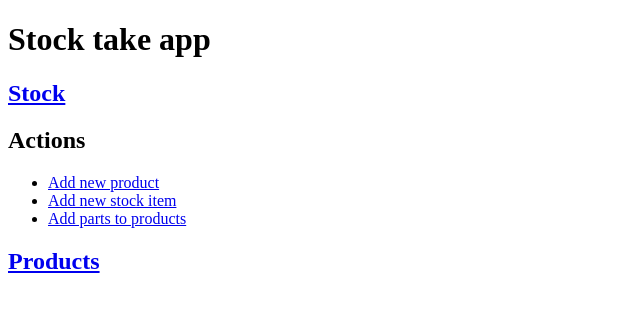
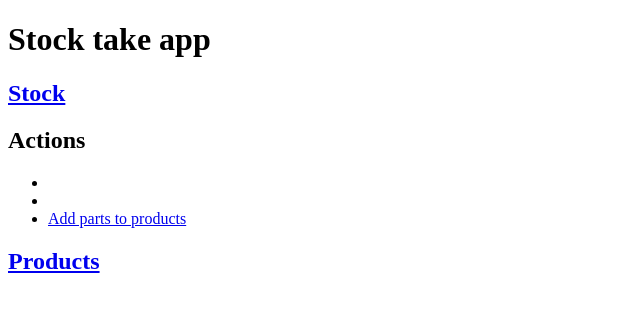
Before and after one commit to Ryan-B1yth/CLONE_stock_take_app, a Django app: page / in a window 1280 px wide. Shown: the top 312 px of the page, without its empty margins (0-640 px from the left). Run offline with Django 3.2, Linux system fonts and the light colour scheme.

Commit message:
Move add links to their respetive pages

```diff
--- a/stock_take/stock/templates/home.html
+++ b/stock_take/stock/templates/home.html
@@ -15,10 +15,10 @@
     <h2>Actions</h2>
     <ul>
         <li>
-            <a href="{% url 'add_new_product' %}">Add new product</a>
+
         </li>
         <li>
-            <a href="{% url 'add_new_stock_part' %}">Add new stock item</a>
+
         </li>
         <li>
             <a href="{% url 'add_parts_to_product' %}">Add parts to products</a>
--- a/stock_take/stock/templates/products.html
+++ b/stock_take/stock/templates/products.html
@@ -9,7 +9,7 @@
 <body>
 
     <h2>Products</h2>
-
+    <a href="{% url 'add_new_product' %}">Add new product</a>
     {% for product in products %}
         <ul>
             <li><a href="{% url 'product-detail' product.id %}">{{ product }}</a></li>
--- a/stock_take/stock/templates/stock.html
+++ b/stock_take/stock/templates/stock.html
@@ -8,7 +8,7 @@
 </head>
 <body>
     <h2>Stock</h2>
-
+    <a href="{% url 'add_new_stock_part' %}">Add new stock item</a>
     <table>
         <tr>
             <th>Part name</th>
```
